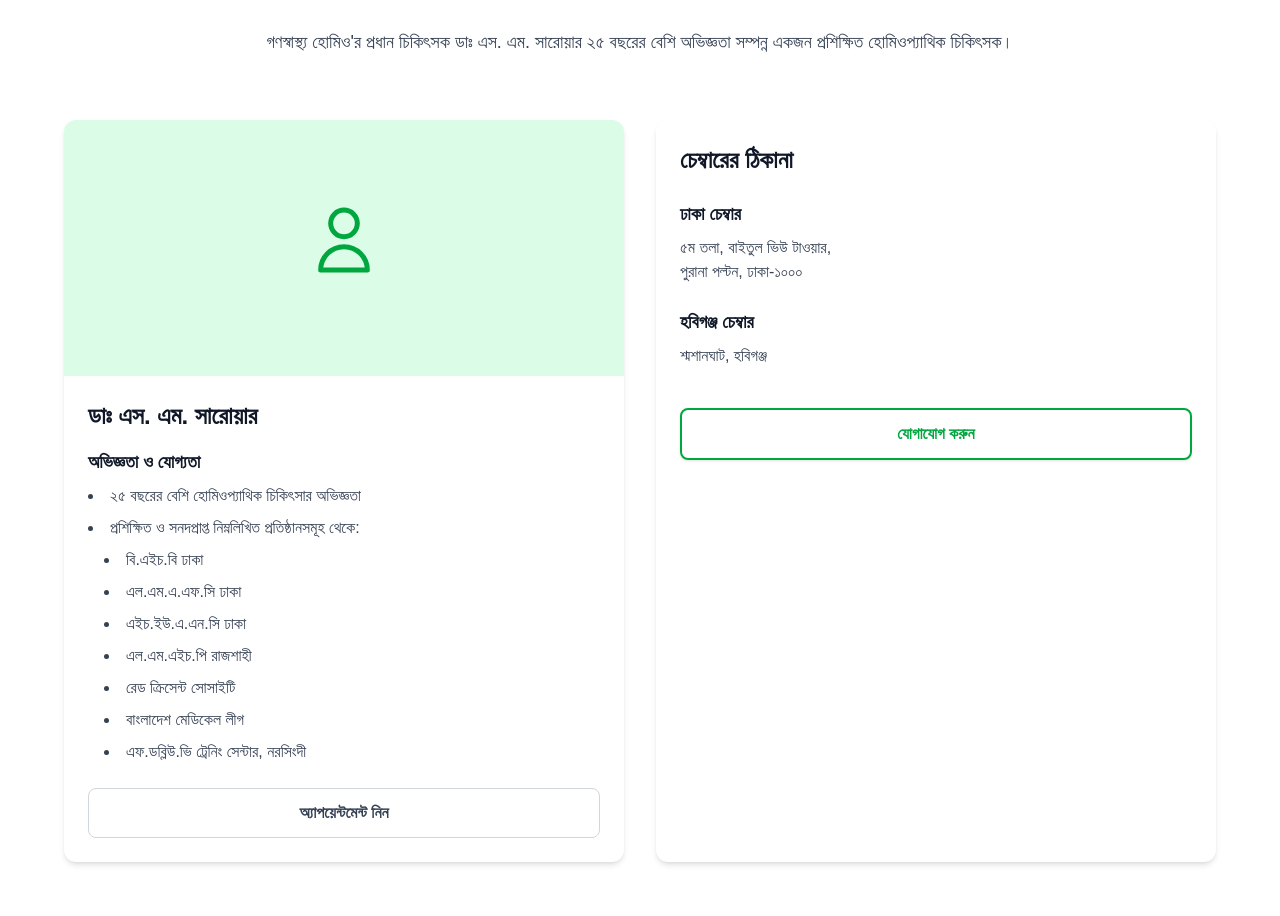
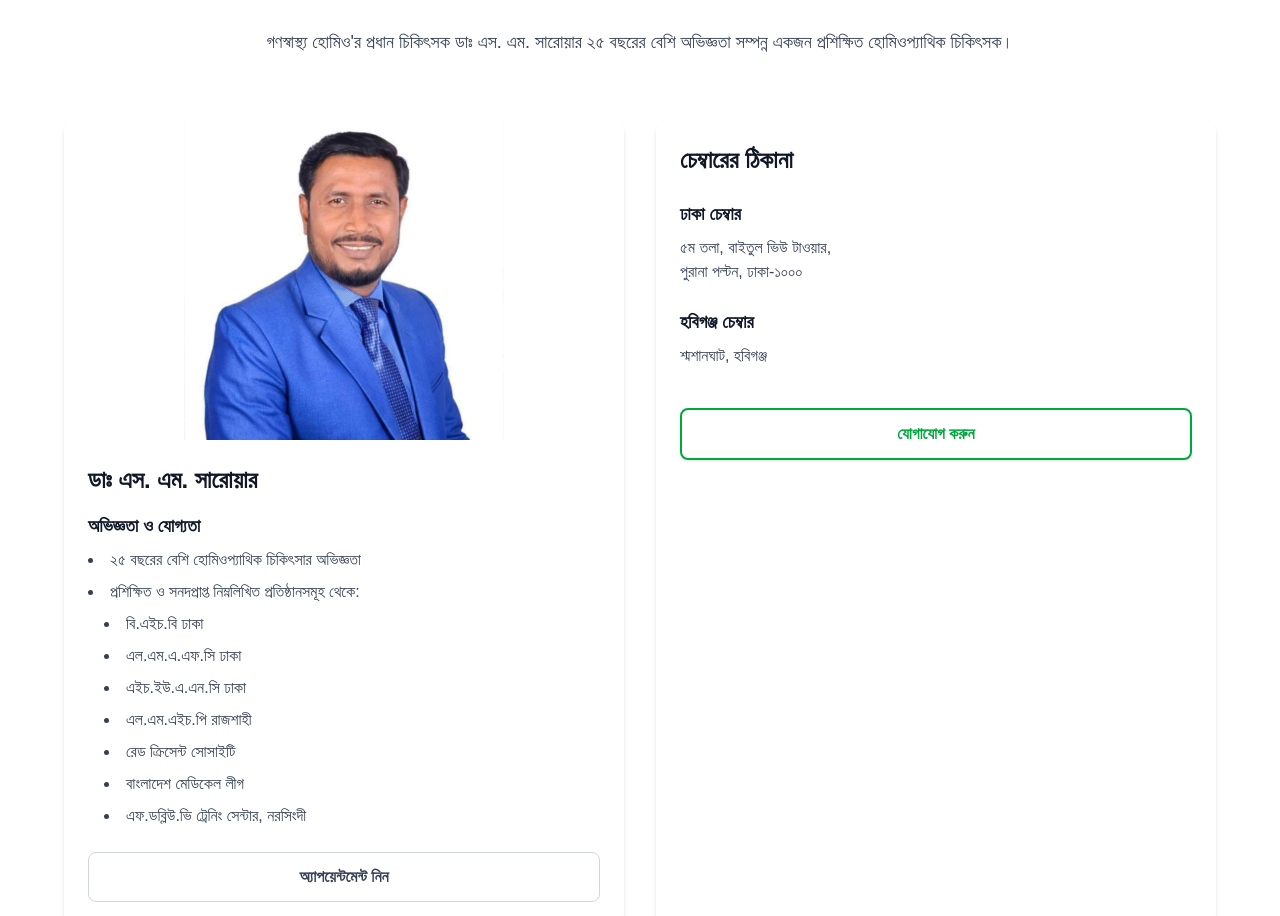
Before and after one commit to SiamIslamSagor/gonoshastho, a Next.js app: page /about in a window 1280 px wide. Shown: the part 2448-3364 px from the top of the page. Built offline with nearby package versions, Linux system fonts and the light colour scheme.

Commit message:
added doctor picture

```diff
--- a/app/components/about/AboutTeam.tsx
+++ b/app/components/about/AboutTeam.tsx
@@ -3,6 +3,8 @@
 import { useEffect, useRef, useState } from "react";
 import gsap from "gsap";
 import { LinkButton } from "@/app/components/ui/Button";
+import Image from "next/image";
+import doctor from "@/public/doctors/doctor.jpg";
 
 export default function AboutTeam() {
   const sectionRef = useRef<HTMLDivElement>(null);
@@ -85,9 +87,9 @@ export default function AboutTeam() {
         >
           {/* Doctor Profile */}
           <div className="team-card bg-white rounded-xl shadow-md overflow-hidden group hover:shadow-xl transition-shadow duration-300">
-            <div className="h-64 bg-green-100 relative overflow-hidden">
+            <div className="h-80 bg-white relative overflow-hidden">
               <div className="absolute inset-0 flex items-center justify-center">
-                <div className="p-4 text-center">
+                {/* <div className="p-4 text-center">
                   <svg
                     className="h-20 w-20 mx-auto mb-4 text-green-600"
                     fill="none"
@@ -101,6 +103,14 @@ export default function AboutTeam() {
                       d="M16 7a4 4 0 11-8 0 4 4 0 018 0zM12 14a7 7 0 00-7 7h14a7 7 0 00-7-7z"
                     />
                   </svg>
+                </div> */}
+                <div className="flex items-center justify-center">
+                  <Image
+                    src={doctor}
+                    alt="গণস্বাস্থ্য হোমিও"
+                    priority
+                    className="max-w-80"
+                  />
                 </div>
               </div>
             </div>
```
Also changed, not shown: public/doctors/doctor.jpg (added).
